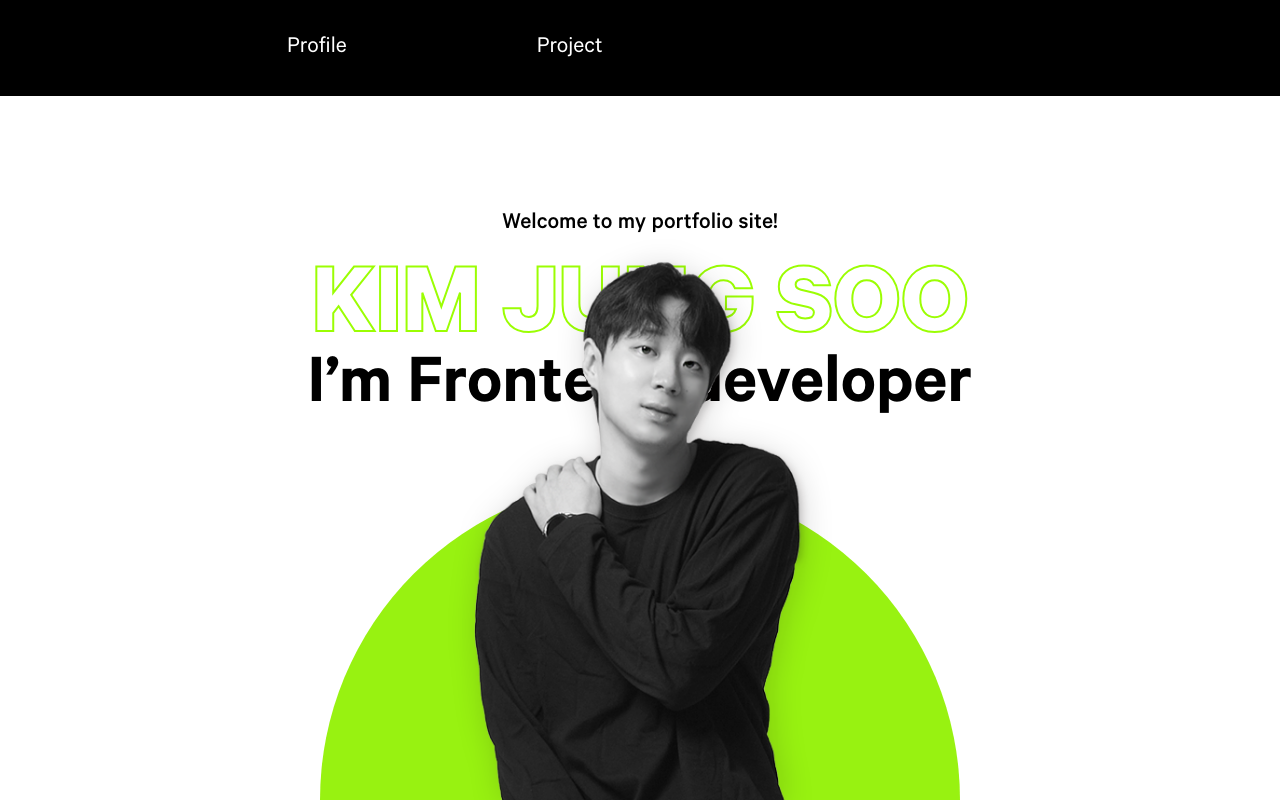
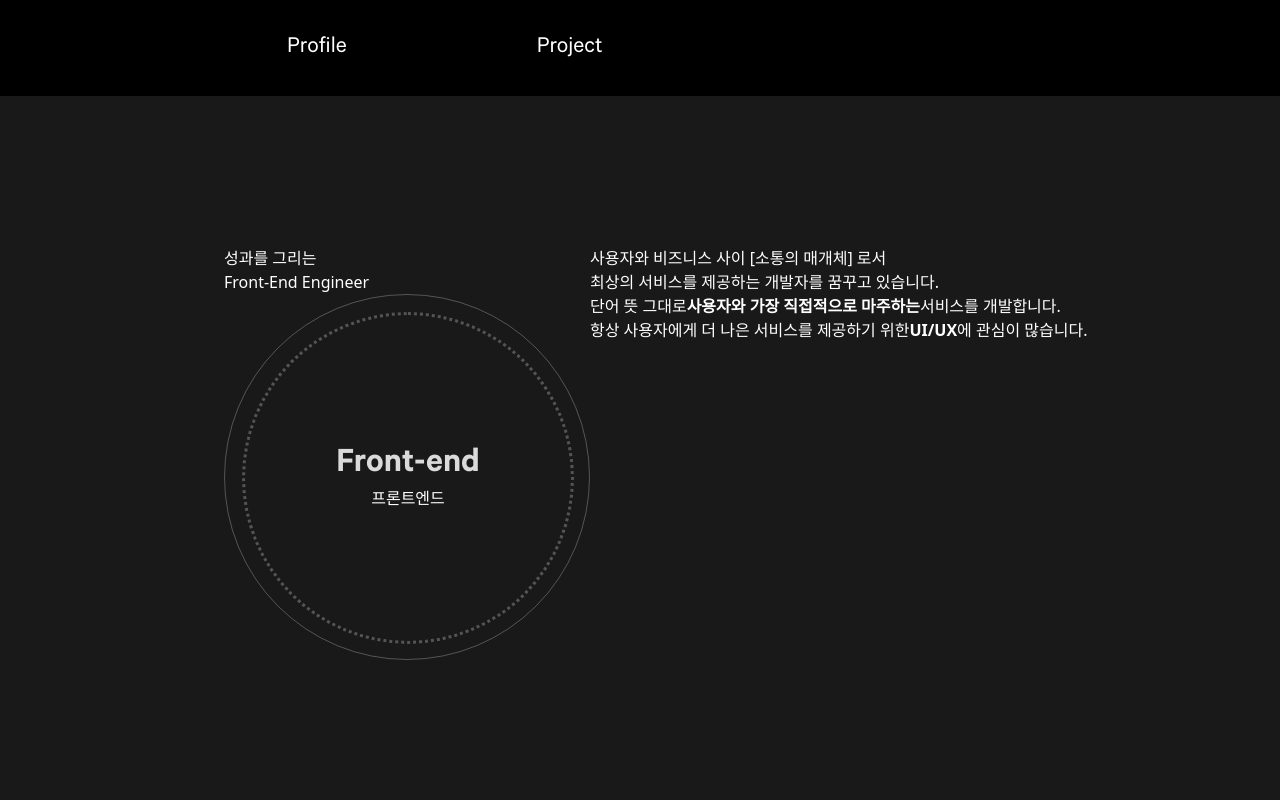
Before and after one commit to sunpl13/Frankie-portfolio, a Next.js app: page / in a window 1280 px wide. Built offline with nearby package versions, Linux system fonts and the light colour scheme.

Commit message:
feat: 설명 컴포넌트 추가

```diff
--- /dev/null
+++ b/src/app/components/Description/index.tsx
@@ -0,0 +1,37 @@
+import React from 'react';
+import TwoCircle from './TwoCircle';
+
+type Props = {};
+
+const Description = (props: Props) => {
+  return (
+    <section className="h-full bg-base-dark text-white pl-56 pt-37.5">
+      <article className="flex">
+        <div>
+          <h2>성과를 그리는</h2>
+          <h1>Front-End Engineer</h1>
+          <TwoCircle />
+        </div>
+
+        <div>
+          <p>
+            사용자와 비즈니스 사이 [소통의 매개체] 로서
+            <br /> 최상의 서비스를 제공하는 개발자를 꿈꾸고 있습니다.
+          </p>
+          <p>
+            단어 뜻 그대로
+            <strong>사용자와 가장 직접적으로 마주하는</strong>
+            서비스를 개발합니다.
+          </p>
+
+          <p>
+            항상 사용자에게 더 나은 서비스를 제공하기 위한
+            <strong>UI/UX</strong>에 관심이 많습니다.
+          </p>
+        </div>
+      </article>
+    </section>
+  );
+};
+
+export default Description;
--- a/src/app/page.tsx
+++ b/src/app/page.tsx
@@ -1,10 +1,11 @@
 import Image from "next/image";
-import Profile from "@/components/profile/Profile";
+import Profile from "@/components/Profile/Profile";
+import Description from "@/components/Description";
 
 export default function Home() {
   return (
     <main>
-      <Profile />
+      <Description></Description>
     </main>
   );
 }
```
